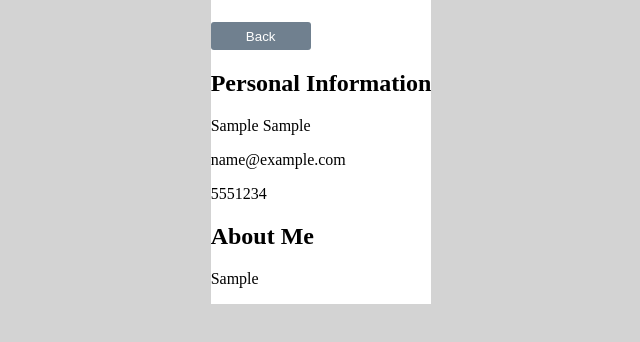
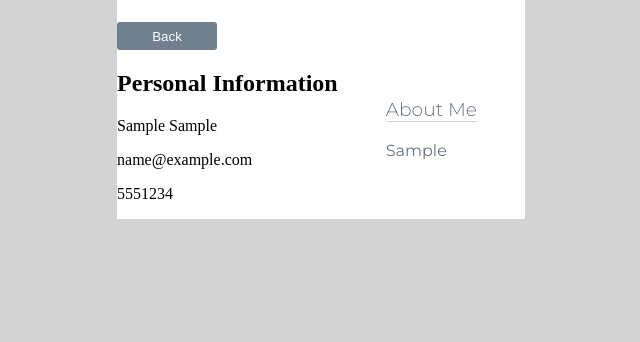
Before and after one commit to Ali-009/cv-app-2, a React (Create React App) app: page / in a window 1280 px wide. Both pictures are taken after typing "Sample", "Sample", "name@example.com", "5551234", "Sample", "Sample" into the empty fields and a click on the button "Submit CV". Shown: the top 342 px of the page, without its empty margins (319-959 px from the left). Built offline with nearby package versions, Linux system fonts and the light colour scheme.

Commit message:
Started styling the output of the form

```diff
--- a/src/components/FinalOutput.js
+++ b/src/components/FinalOutput.js
@@ -1,4 +1,6 @@
 import React from 'react'
+import HistoryContainer from './HistoryContainer'
+import '../styles/final-output.css'
 
 class FinalOutput extends React.Component{
     constructor(props){
@@ -16,12 +18,13 @@ class FinalOutput extends React.Component{
                     <p>{email}</p>
                     <p>{phoneNumber}</p>
                 </div>
-                <div className='cv-about-me'>
-                    <h2>About Me</h2>
-                    <p>{aboutMe}</p>
+                <div className="cv-main-information">
+                    <HistoryContainer title='About Me'>
+                        <p>{aboutMe}</p>
+                    </HistoryContainer>
+                    {eduHistoryContainer}
+                    {workHistoryContainer}
                 </div>
-                {eduHistoryContainer}
-                {workHistoryContainer}
             </div>
         )
     }
--- /dev/null
+++ b/src/styles/final-output.css
@@ -0,0 +1,4 @@
+.cv{
+    display: grid;
+    grid-template-columns: auto 1fr;
+}
```
